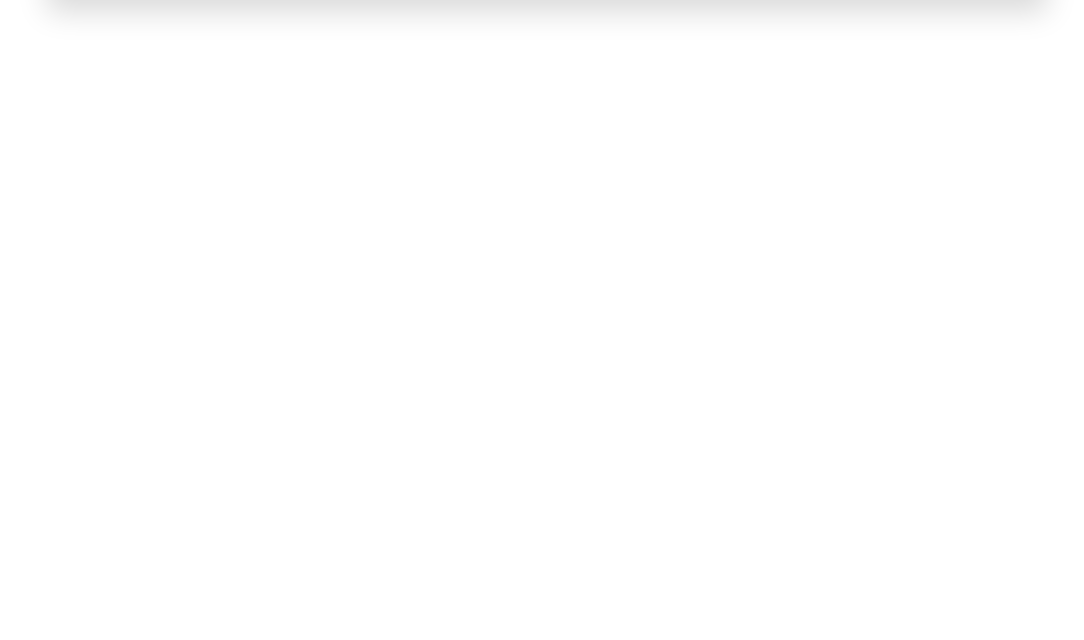
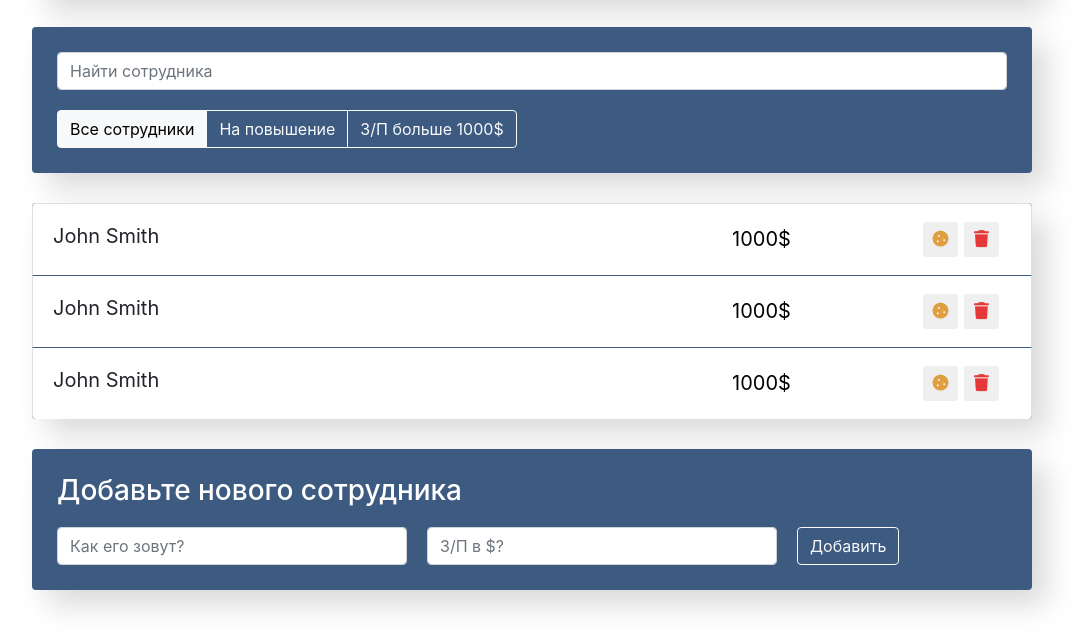
Before and after one commit to ErikKopcha/react-employees, a React app: page / in a window 1280 px wide. Shown: the part 252-892 px from the top of the page, without its empty margins (108-1192 px from the left). Before the commit the page ends 800 px from the top, so only its background shows below. Built offline with nearby package versions, Linux system fonts and the light colour scheme.

Commit message:
update: styles

```diff
--- a/src/components/app-filter/app-filter.js
+++ b/src/components/app-filter/app-filter.js
@@ -0,0 +1,22 @@
+import "./app-filter.scss";
+
+const AppFilter = () => {
+    return (
+        <div className="btn-group">
+            <button type="button"
+                    className="btn btn-light">
+                    Все сотрудники
+            </button>
+            <button type="button"
+                    className="btn btn-outline-light">
+                    На повышение
+            </button>
+            <button type="button"
+                    className="btn btn-outline-light">
+                    З/П больше 1000$
+            </button>
+        </div>
+    )
+}
+
+export default AppFilter;
--- a/src/components/app-filter/app-filter.scss
+++ b/src/components/app-filter/app-filter.scss
@@ -0,0 +1,3 @@
+.btn-group {
+    margin-top: 20px;
+}
--- a/src/components/app-info/app-info.js
+++ b/src/components/app-info/app-info.js
@@ -1,13 +1,13 @@
-import './app-info.scss';
+import "./app-info.scss";
 
 const AppInfo = () => {
     return (
         <div className="app-info">
-            <h1>Accounting for employees in the company</h1>
-            <h2>Total number of employees</h2>
-            <h2>The prize will be awarded to: </h2>
+            <h1>Учет сотрудников в компании N</h1>
+            <h2>Общее число сотрудников:</h2>
+            <h2>Премию получат:</h2>
         </div>
-    );
-};
+    )
+}
 
 export default AppInfo;
--- a/src/components/app/app.js
+++ b/src/components/app/app.js
@@ -1,13 +1,25 @@
+import AppInfo from '../app-info/app-info';
+import SearchPanel from '../search-panel/search-panel';
+import AppFilter from '../app-filter/app-filter';
+import EmployeesList from '../employees-list/employees-list';
+import EmployeesAddForm from '../employees-add-form/employees-add-form';
 
-import AppInfo from '../app-info/app-info';
 import './app.scss';
 
 function App() {
-    return (
-        <div className="app">
-            <AppInfo />
+  return (
+    <div className="app">
+        <AppInfo />
+
+        <div className="search-panel">
+            <SearchPanel/>
+            <AppFilter/>
         </div>
-    )
+
+        <EmployeesList/>
+        <EmployeesAddForm/>
+    </div>
+  );
 }
 
 export default App;
--- a/src/components/app/app.scss
+++ b/src/components/app/app.scss
@@ -1,4 +1,4 @@
 .app {
     margin: 0 auto;
     max-width: 1000px;
-}
+  }
--- a/src/components/employees-add-form/employees-add-form.js
+++ b/src/components/employees-add-form/employees-add-form.js
@@ -0,0 +1,23 @@
+import './employees-add-form.scss';
+
+const EmployeesAddForm = () => {
+    return (
+        <div className="app-add-form">
+            <h3>Добавьте нового сотрудника</h3>
+            <form
+                className="add-form d-flex">
+                <input type="text"
+                    className="form-control new-post-label"
+                    placeholder="Как его зовут?" />
+                <input type="number"
+                    className="form-control new-post-label"
+                    placeholder="З/П в $?" />
+
+                <button type="submit"
+                        className="btn btn-outline-light">Добавить</button>
+            </form>
+        </div>
+    )
+}
+
+export default EmployeesAddForm;
--- a/src/components/employees-add-form/employees-add-form.scss
+++ b/src/components/employees-add-form/employees-add-form.scss
@@ -0,0 +1,17 @@
+.app-add-form {
+    margin-top: 30px;
+    padding: 25px;
+    background-color: #3d5a80;
+    border-radius: 4px;
+    box-shadow: 15px 15px 30px rgba(0,0,0, .15);
+    color: #fff;
+}
+
+.add-form {
+    margin-top: 20px;
+}
+
+.add-form input {
+    width: 350px;
+    margin-right: 20px;
+}
--- a/src/components/employees-list-item/employees-list-item.js
+++ b/src/components/employees-list-item/employees-list-item.js
@@ -0,0 +1,24 @@
+import './employees-list-item.scss';
+
+const EmployeesListItem = () => {
+    return (
+        <li className="list-group-item d-flex justify-content-between">
+            <span className="list-group-item-label">John Smith</span>
+            <input type="text" className="list-group-item-input" defaultValue="1000$"/>
+            <div className='d-flex justify-content-center align-items-center'>
+                <button type="button"
+                    className="btn-cookie btn-sm ">
+                    <i className="fas fa-cookie"></i>
+                </button>
+
+                <button type="button"
+                        className="btn-trash btn-sm ">
+                    <i className="fas fa-trash"></i>
+                </button>
+                <i className="fas fa-star"></i>
+            </div>
+        </li>
+    )
+}
+
+export default EmployeesListItem;
--- a/src/components/employees-list-item/employees-list-item.scss
+++ b/src/components/employees-list-item/employees-list-item.scss
@@ -0,0 +1,64 @@
+.list-group-item {
+    padding: 15px 20px;
+    border-bottom: 1px solid #3d5a80;
+}
+
+.list-group-item:last-child {
+    border-bottom: none;
+}
+
+.list-group-item span {
+    line-height: 35px;
+    font-size: 20px;
+    cursor: pointer;
+    min-width: 550px;
+}
+
+.list-group-item input {
+    line-height: 35px;
+    font-size: 20px;
+    text-align: center;
+    border: 0;
+}
+
+.list-group-item button {
+    width: 35px;
+    height: 35px;
+    margin: 3px;
+    font-size: 17px;
+    border: none;
+    cursor: pointer;
+}
+
+.list-group-item .btn-cookie {
+    color: #e09f3e;
+}
+
+.list-group-item .btn-trash {
+    color: #e5383b;
+}
+
+.list-group-item .fa-star {
+    width: 35px;
+    height: 35px;
+    text-align: center;
+    line-height: 35px;
+    font-size: 16px;
+    color: #FFD700;
+    transition: 0.3s all;
+    transform: translateX(30px);
+    opacity: 0;
+}
+
+.list-group-item.like .fa-star {
+    opacity: 1;
+    transform: translateX(0px);
+}
+
+.list-group-item.increase .list-group-item-label, .list-group-item.increase .list-group-item-input {
+    color: #e09f3e;
+}
+
+.list-group-item.increase .btn-star {
+    color: #aeaeae;
+}
--- a/src/components/employees-list/employees-list.js
+++ b/src/components/employees-list/employees-list.js
@@ -0,0 +1,15 @@
+import EmployeesListItem from "../employees-list-item/employees-list-item";
+
+import './employees-list.scss';
+
+const EmployeesList = () => {
+    return (
+        <ul className="app-list list-group">
+            <EmployeesListItem/>
+            <EmployeesListItem/>
+            <EmployeesListItem/>
+        </ul>
+    )
+}
+
+export default EmployeesList;
--- a/src/components/employees-list/employees-list.scss
+++ b/src/components/employees-list/employees-list.scss
@@ -0,0 +1,7 @@
+.app-list {
+    margin-top: 30px;
+    background-color: #3d5a80;
+    border-radius: 4px;
+    box-shadow: 15px 15px 30px rgba(0,0,0, .15);
+    color: #fff;
+}
--- a/src/components/search-panel/search-panel.js
+++ b/src/components/search-panel/search-panel.js
@@ -0,0 +1,11 @@
+import './search-panel.scss';
+
+const SearchPanel = () => {
+    return (
+        <input type="text"
+                className="form-control search-input"
+                placeholder="Найти сотрудника"/>
+    )
+}
+
+export default SearchPanel;
--- a/src/components/search-panel/search-panel.scss
+++ b/src/components/search-panel/search-panel.scss
@@ -0,0 +1,8 @@
+.search-panel {
+    margin-top: 30px;
+    padding: 25px;
+    background-color: #3d5a80;
+    border-radius: 4px;
+    box-shadow: 15px 15px 30px rgba(0,0,0, .15);
+    color: #fff;
+}
```
Also changed, not shown: 2 other files.
